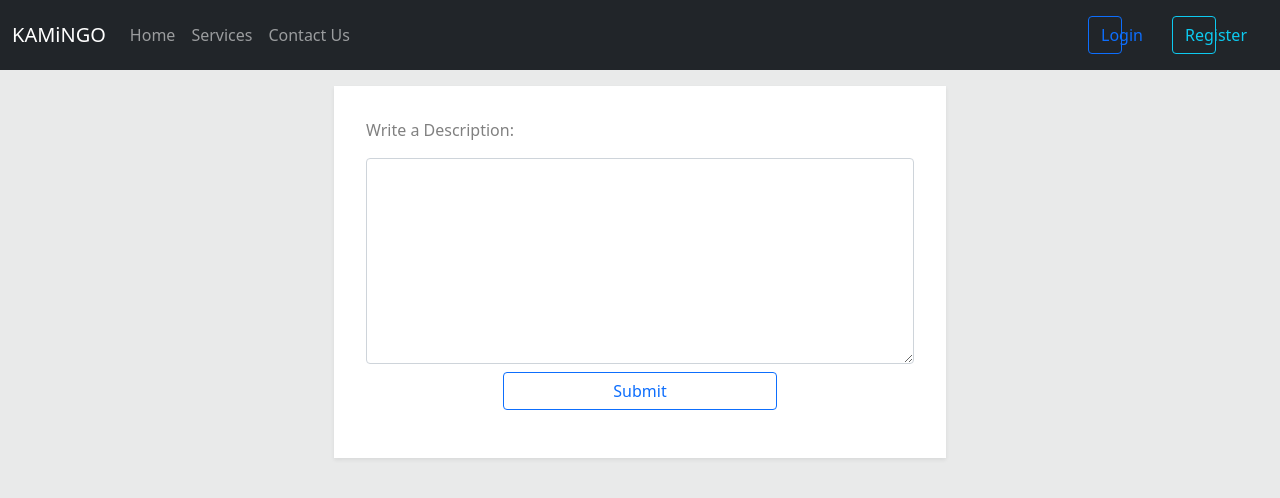
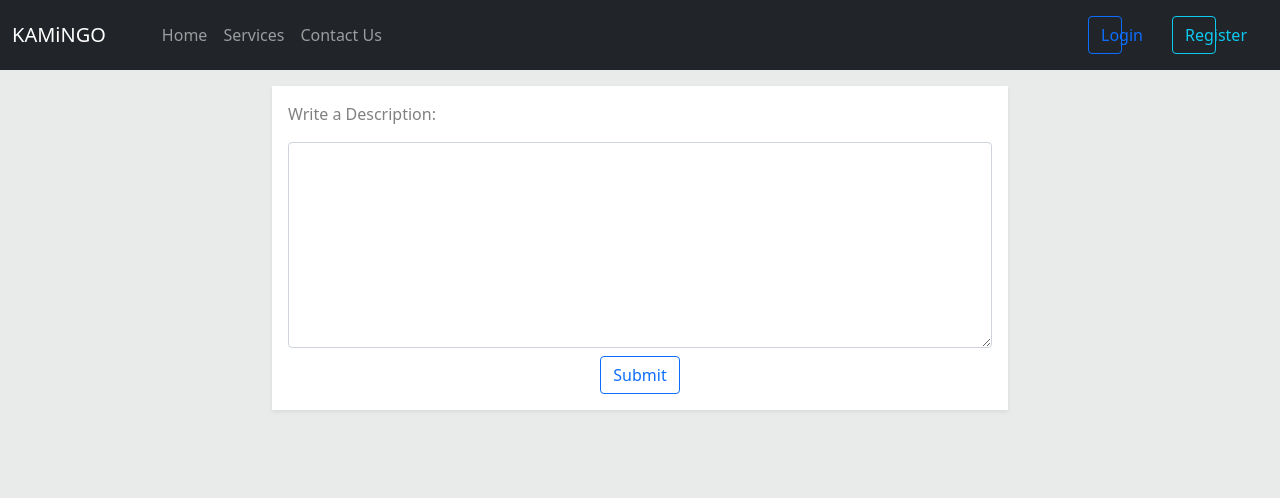
Before and after one commit to trakagreat/kamingo, a Django app: page /service-form/1/description in a window 1280 px wide. Shown: the top 498 px of the page. Run offline with Django 4.2, Linux system fonts and the light colour scheme.

Commit message:
more fixing is done

```diff
--- a/serviceapp/templates/serviceapp/includes/review_form.html
+++ b/serviceapp/templates/serviceapp/includes/review_form.html
@@ -1,6 +1,6 @@
 <div class="col">
 
-    <form method="POST" action="{% url 'service-detail-page' service.pk %}" novalidate>
+    <form method="POST" action="{% url 'service-detail-page' service.slug %}" novalidate>
         {% csrf_token %}
         <div class="row">
             <div class="col pb-2" >
--- a/serviceapp/templates/serviceapp/service_form_description.html
+++ b/serviceapp/templates/serviceapp/service_form_description.html
@@ -14,36 +14,27 @@
     {{ form.media }}
 {% endblock %}
 {% block body %}
+    <div class="container mt-3">
+        <form method="POST" action="{% url 'service_form_des_url' slug %}" enctype="multipart/form-data">
+            {% csrf_token %}
+            <div class="row">
+                <div class="col-1 col-md-2"></div>
+                <div class="col-10 col-md-8 ">
+                    <div class="p-3 shadow-sm " style="background-color: white;">
+                        <p class="mb-3 " style="color: gray">Write a Description:</p>
 
-    <div class=" m-3">
+                        <textarea class="form-control" id="textAreaExample" rows="8"></textarea>
+                        <div class="text-center">
 
 
-        <form method="POST" action="{% url 'service_form_des_url' slug %}" enctype="multipart/form-data">
-            {% csrf_token %}
+                        <button style="width: max-content;" class="btn btn-outline-primary mt-2">Submit</button>
+                        </div>
 
-            <div class="md-3" style="">
-                <div class="row">
-                    <div class="col-md-3"></div>
-                    <div class="col-md-6">
-
-                        <div class="shadow-sm " style="padding: 2rem; background-color: white; text-align: left;">
-                            <p class="mb-3" style="color: gray">Write a Description:</p>
-                            <textarea class="form-control" id="textAreaExample" rows="8"></textarea>
-
-                            <div class="mb-3 d-flex justify-content-center">
-                            <button class="btn btn-outline-primary mt-2">Submit</button>
-
-                            </div>
-                        </div>
-                        <div class="col-md-3"></div>
                     </div>
+                    <div class="col-1 col-md-2"></div>
                 </div>
 
             </div>
-
         </form>
-
     </div>
-
-
 {% endblock %}
--- a/templates/base.html
+++ b/templates/base.html
@@ -30,6 +30,13 @@
         >
           <span class="navbar-toggler-icon"></span>
         </button>
+        <ul>
+                      {% if user.is_authenticated%}
+                 <li class="nav-item">
+              <a class="btn btn-outline-primary" href="{% url 'service_form_url' %}">+ create service</a>
+            </li>
+              {% endif %}
+        </ul>
         <div class="collapse navbar-collapse" id="navbarSupportedContent">
           <ul class="navbar-nav me-auto mb-2 mb-lg-0">
             <li class="nav-item">
@@ -41,11 +48,7 @@
             <li class="nav-item">
               <a class="nav-link" href="user/register">Contact Us</a>
             </li>
-              {% if user.is_authenticated%}
-                 <li class="nav-item">
-              <a class="btn btn-outline-primary" href="{% url 'service_form_url' %}">+ create service</a>
-            </li>
-              {% endif %}
+
 
           </ul>
           <form class="d-flex">
```
